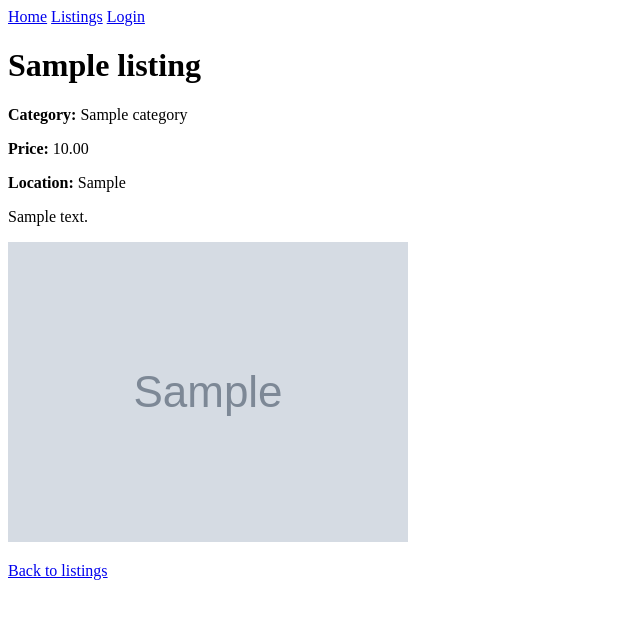
After one commit to karimgh2023/MiniMarket, a Django app: page /listings/1/ in a window 1280 px wide. The commit adds this page. Shown: the top 619 px of the page, without its empty margins (0-640 px from the left). Run offline with Django 5.2, Linux system fonts and the light colour scheme; tables that the repository leaves empty hold one stand-in row (values such as "Sample post"); grey boxes marked "Sample" are stand-in pictures.

Commit message:
feat: add listing CRUD pages
Made-with: Cursor

```diff
--- a/market/models.py
+++ b/market/models.py
@@ -1,5 +1,6 @@
 from django.db import models
 from django.contrib.auth.models import User
+from django.urls import reverse
 
 class Category(models.Model):
     name = models.CharField(max_length=80, unique=True)
@@ -29,3 +30,6 @@ class Listing(models.Model):
 
     def __str__(self) -> str:
         return self.title
+
+    def get_absolute_url(self):
+        return reverse('listing_detail', kwargs={'pk': self.pk})
--- a/market/urls.py
+++ b/market/urls.py
@@ -4,4 +4,9 @@ from . import views
 
 urlpatterns = [
     path('', views.home, name='home'),
+    path('listings/', views.ListingListView.as_view(), name='listing_list'),
+    path('listings/new/', views.ListingCreateView.as_view(), name='listing_create'),
+    path('listings/<int:pk>/', views.ListingDetailView.as_view(), name='listing_detail'),
+    path('listings/<int:pk>/edit/', views.ListingUpdateView.as_view(), name='listing_update'),
+    path('listings/<int:pk>/delete/', views.ListingDeleteView.as_view(), name='listing_delete'),
 ]
--- a/market/views.py
+++ b/market/views.py
@@ -1,4 +1,50 @@
+from django.contrib.auth.mixins import LoginRequiredMixin, UserPassesTestMixin
 from django.shortcuts import render
+from django.urls import reverse_lazy
+from django.views.generic import CreateView, DeleteView, DetailView, ListView, UpdateView
+
+from .models import Listing
+
 
 def home(request):
     return render(request, 'market/home.html')
+
+
+class ListingListView(ListView):
+    model = Listing
+    template_name = 'market/listing_list.html'
+    context_object_name = 'listings'
+
+
+class ListingDetailView(DetailView):
+    model = Listing
+    template_name = 'market/listing_detail.html'
+    context_object_name = 'listing'
+
+
+class ListingCreateView(LoginRequiredMixin, CreateView):
+    model = Listing
+    template_name = 'market/listing_form.html'
+    fields = ['category', 'title', 'description', 'price', 'location', 'image']
+
+    def form_valid(self, form):
+        form.instance.owner = self.request.user
+        return super().form_valid(form)
+
+
+class OwnerRequiredMixin(UserPassesTestMixin):
+    def test_func(self):
+        obj = self.get_object()
+        return obj.owner_id == self.request.user.id
+
+
+class ListingUpdateView(LoginRequiredMixin, OwnerRequiredMixin, UpdateView):
+    model = Listing
+    template_name = 'market/listing_form.html'
+    fields = ['category', 'title', 'description', 'price', 'location', 'image']
+
+
+class ListingDeleteView(LoginRequiredMixin, OwnerRequiredMixin, DeleteView):
+    model = Listing
+    template_name = 'market/listing_confirm_delete.html'
+    success_url = reverse_lazy('listing_list')
--- a/templates/base.html
+++ b/templates/base.html
@@ -8,6 +8,7 @@
   <body>
     <nav>
       <a href="{% url 'home' %}">Home</a>
+      <a href="{% url 'listing_list' %}">Listings</a>
       {% if user.is_authenticated %}
         <span>Hi, {{ user.get_username }}</span>
         <form method="post" action="{% url 'logout' %}" style="display:inline;">
--- a/templates/market/home.html
+++ b/templates/market/home.html
@@ -2,5 +2,6 @@
 
 {% block content %}
   <h1>MiniMarket</h1>
-  <p>Welcome. Next step: listings, categories, search, and authentication.</p>
+  <p>Welcome.</p>
+  <p><a href="{% url 'listing_list' %}">Browse listings</a></p>
 {% endblock %}
--- /dev/null
+++ b/templates/market/listing_detail.html
@@ -0,0 +1,30 @@
+{% extends "base.html" %}
+
+{% block title %}{{ listing.title }} | MiniMarket{% endblock %}
+
+{% block content %}
+  <h1>{{ listing.title }}</h1>
+
+  <p><strong>Category:</strong> {{ listing.category.name }}</p>
+  <p><strong>Price:</strong> {{ listing.price }}</p>
+  {% if listing.location %}
+    <p><strong>Location:</strong> {{ listing.location }}</p>
+  {% endif %}
+  {% if listing.description %}
+    <p>{{ listing.description }}</p>
+  {% endif %}
+
+  {% if listing.image %}
+    <p><img src="{{ listing.image.url }}" alt="{{ listing.title }}" style="max-width: 480px; height: auto;" /></p>
+  {% endif %}
+
+  <p><a href="{% url 'listing_list' %}">Back to listings</a></p>
+
+  {% if user.is_authenticated and user.id == listing.owner_id %}
+    <p>
+      <a href="{% url 'listing_update' listing.pk %}">Edit</a>
+      |
+      <a href="{% url 'listing_delete' listing.pk %}">Delete</a>
+    </p>
+  {% endif %}
+{% endblock %}
```
Also changed, not shown: templates/market/listing_confirm_delete.html (added, +14 -0 lines), templates/market/listing_form.html (added, +15 -0 lines), templates/market/listing_list.html (added, +27 -0 lines).
